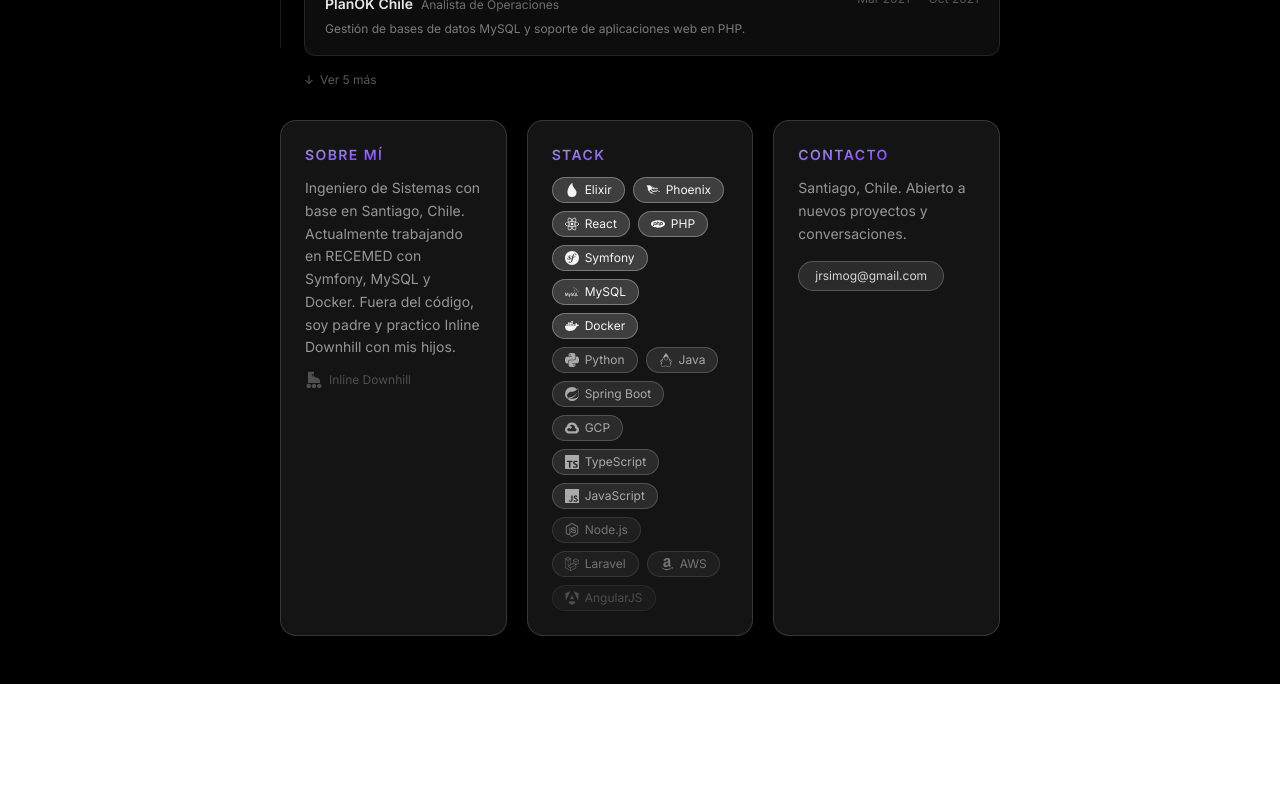
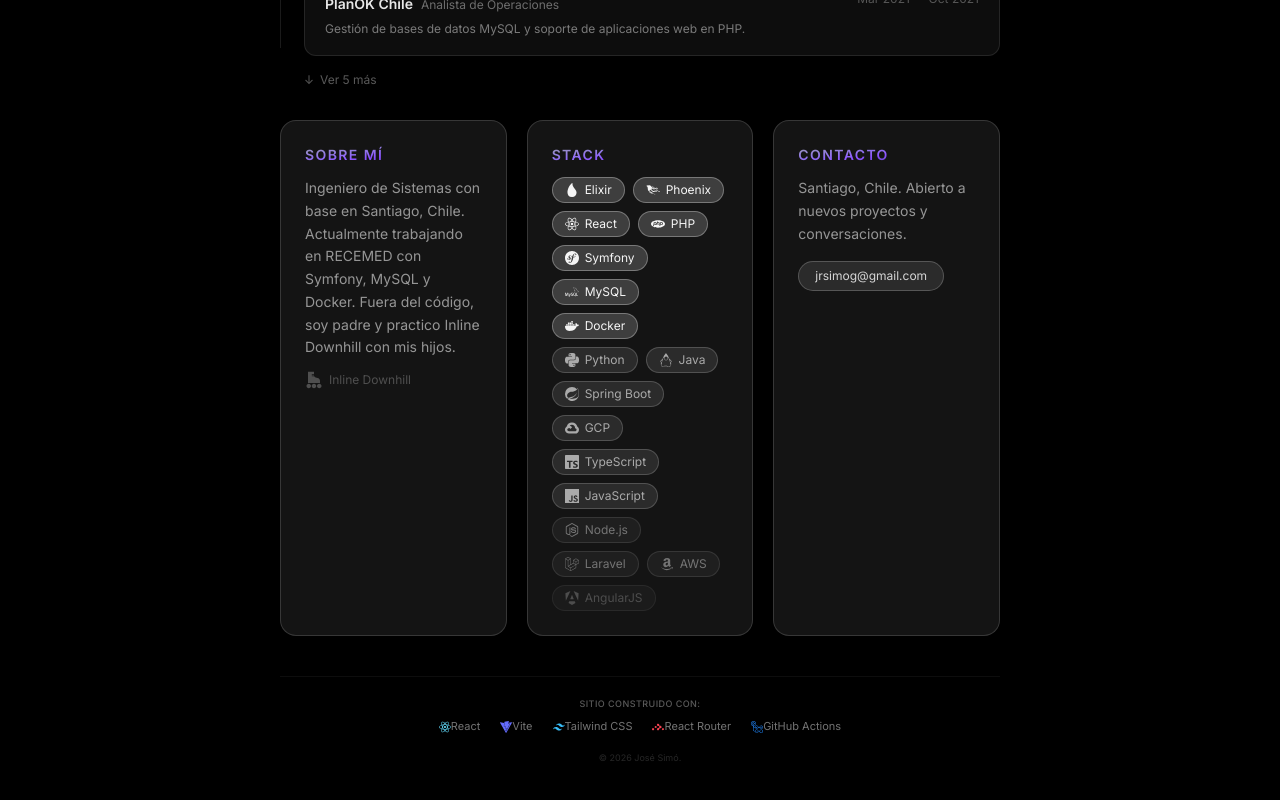
Before and after one commit to jrsimog/jrsimog.github.io, a React (Vite) app: page / in a window 1280 px wide. Shown: the part 745-1545 px from the top of the page. Before the commit the page ends 1429 px from the top, so only its background shows below. Built offline with nearby package versions, Linux system fonts and the light colour scheme.

Commit message:
feat: add built-with technologies footer

```diff
--- a/src/i18n/translations.js
+++ b/src/i18n/translations.js
@@ -18,6 +18,7 @@
       contact_text: 'Santiago, Chile. Abierto a nuevos proyectos y conversaciones.',
       experience_title: 'Experiencia',
       present: 'Presente',
+      built_with: 'Sitio construido con:',
     },
     blog: {
       title: 'Blog',
@@ -52,6 +53,7 @@
       contact_text: 'Santiago, Chile. Open to new projects and conversations.',
       experience_title: 'Experience',
       present: 'Present',
+      built_with: 'Site built with:',
     },
     blog: {
       title: 'Blog',
--- a/src/pages/Home.jsx
+++ b/src/pages/Home.jsx
@@ -5,6 +5,7 @@
   SiElixir, SiPhoenixframework, SiPhp, SiSymfony, SiMysql, SiDocker,
   SiPython, SiSpring, SiGooglecloud, SiTypescript, SiJavascript,
   SiReact, SiNodedotjs, SiLaravel, SiAngular, SiGithub, SiOpenjdk, SiInstagram,
+  SiVite, SiTailwindcss, SiReactrouter, SiGithubactions,
 } from 'react-icons/si'
 import { FaLinkedin, FaAmazon } from 'react-icons/fa'
 import { MdRollerSkating } from 'react-icons/md'
@@ -197,6 +198,33 @@
           </GlassCard>
         </div>
 
+        {/* Footer */}
+        <footer className="mt-10 border-t border-white/5 pt-5 pb-2 text-center text-[11px] text-white/30">
+          <p className="mb-2 font-medium tracking-wider uppercase text-[9px] text-white/35">
+            {t('home.built_with')}
+          </p>
+          <div className="flex flex-wrap justify-center items-center gap-x-5 gap-y-1.5">
+            <span className="flex items-center gap-1.2 text-white/45 hover:text-white/80 transition-colors duration-200 cursor-default">
+              <SiReact className="text-xs text-[#61DAFB]" /> React
+            </span>
+            <span className="flex items-center gap-1.2 text-white/45 hover:text-white/80 transition-colors duration-200 cursor-default">
+              <SiVite className="text-xs text-[#646CFF]" /> Vite
+            </span>
+            <span className="flex items-center gap-1.2 text-white/45 hover:text-white/80 transition-colors duration-200 cursor-default">
+              <SiTailwindcss className="text-xs text-[#38BDF8]" /> Tailwind CSS
+            </span>
+            <span className="flex items-center gap-1.2 text-white/45 hover:text-white/80 transition-colors duration-200 cursor-default">
+              <SiReactrouter className="text-xs text-[#F44250]" /> React Router
+            </span>
+            <span className="flex items-center gap-1.2 text-white/45 hover:text-white/80 transition-colors duration-200 cursor-default">
+              <SiGithubactions className="text-xs text-[#2088FF]" /> GitHub Actions
+            </span>
+          </div>
+          <p className="mt-4 text-[9px] text-white/15">
+            © {new Date().getFullYear()} José Simó.
+          </p>
+        </footer>
+
       </div>
     </div>
   )
```
